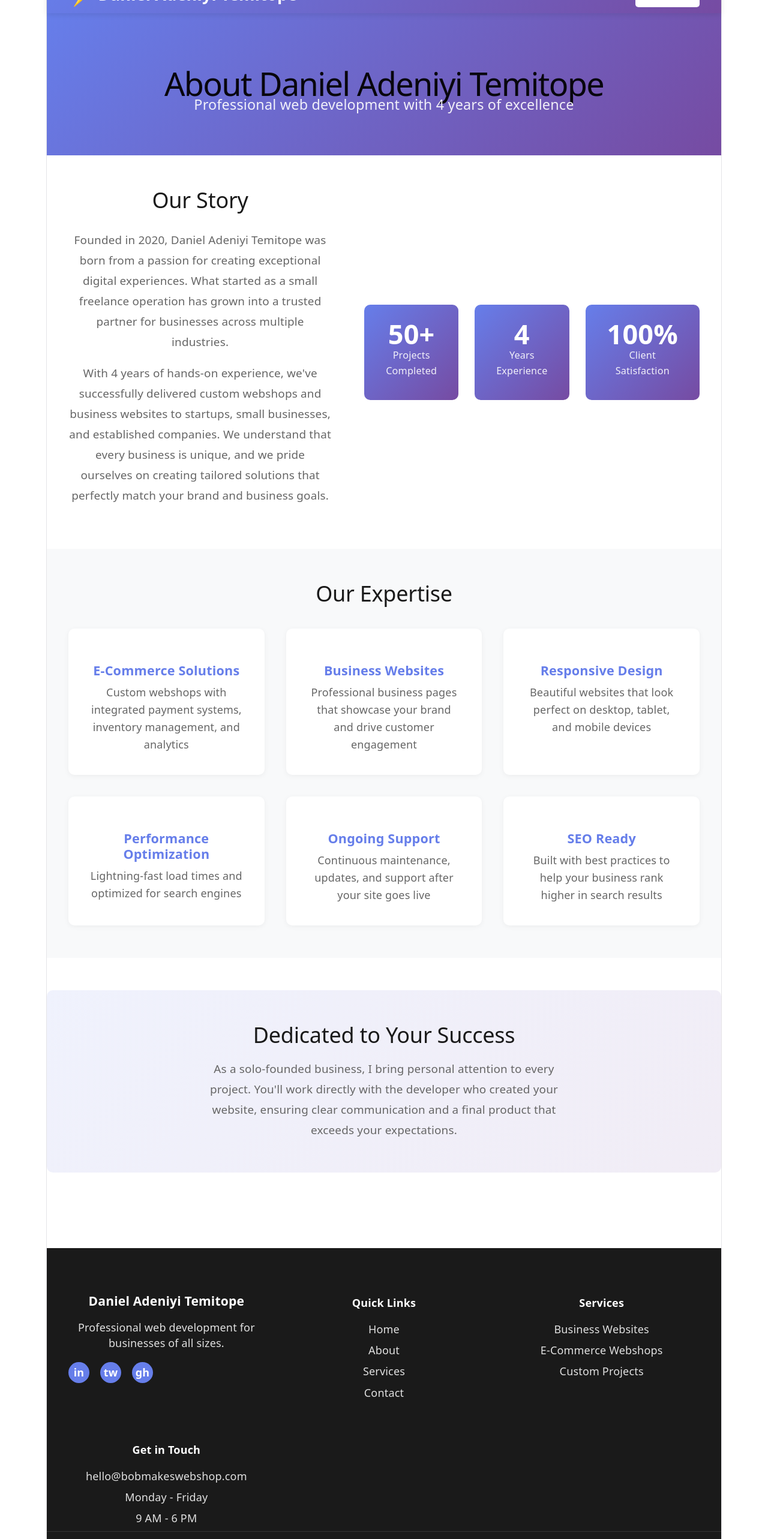
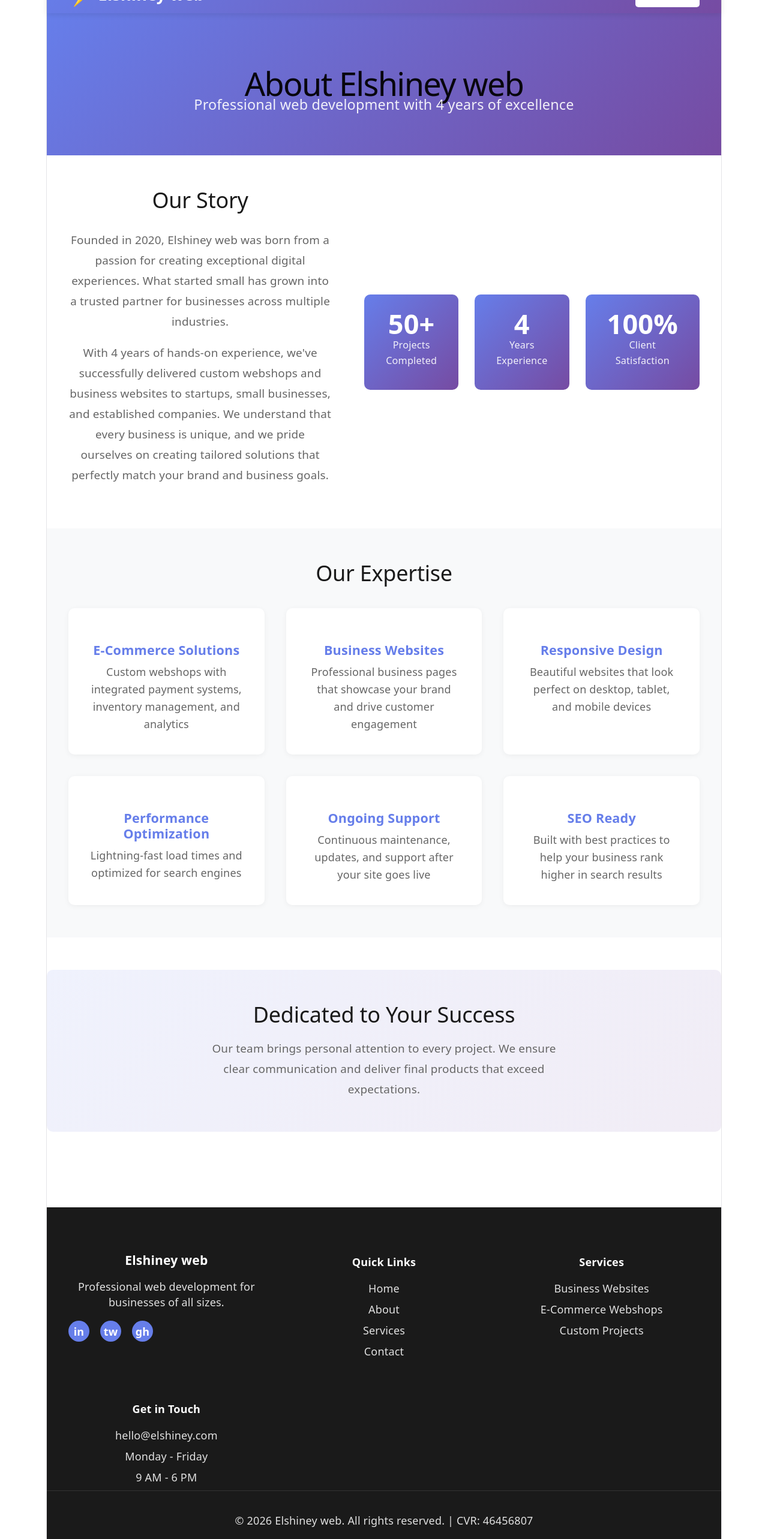
Before and after one commit to Teameams/Iggy, a React (Vite) app: page /about in a window 1280 px wide. Shown: the part 40-2606 px from the top of the page at 60% size. Built offline with nearby package versions, Linux system fonts and the light colour scheme.

Commit message:
update website

```diff
--- a/src/components/Footer.jsx
+++ b/src/components/Footer.jsx
@@ -8,7 +8,7 @@ function Footer() {
     <footer className="footer">
       <div className="footer-content">
         <div className="footer-section">
-          <h3>Daniel Adeniyi Temitope</h3>
+          <h3>Elshiney web</h3>
           <p>Professional web development for businesses of all sizes.</p>
           <div className="social-links">
             <a href="#" title="LinkedIn">in</a>
@@ -39,7 +39,7 @@ function Footer() {
         <div className="footer-section">
           <h4>Get in Touch</h4>
           <ul>
-            <li><a href="mailto:hello@bobmakeswebshop.com">hello@bobmakeswebshop.com</a></li>
+            <li><a href="mailto:hello@elshiney.com">hello@elshiney.com</a></li>
             <li>Monday - Friday</li>
             <li>9 AM - 6 PM</li>
           </ul>
@@ -47,7 +47,7 @@ function Footer() {
       </div>
 
       <div className="footer-bottom">
-        <p>&copy; {currentYear} Daniel Adeniyi Temitope. All rights reserved. | CVR: 44384302</p>
+        <p>&copy; {currentYear} Elshiney web. All rights reserved. | CVR: 46456807</p>
         <div className="footer-links">
           <a href="#">Privacy Policy</a>
           <a href="#">Terms of Service</a>
--- a/src/components/Navigation.jsx
+++ b/src/components/Navigation.jsx
@@ -6,7 +6,7 @@ function Navigation() {
     <nav className="navbar">
       <div className="nav-container">
         <Link to="/" className="nav-logo">
-          <span className="logo-icon">⚡</span> Daniel Adeniyi Temitope
+          <span className="logo-icon">⚡</span> Elshiney web
         </Link>
         <ul className="nav-menu">
           <li className="nav-item">
--- a/src/pages/About.jsx
+++ b/src/pages/About.jsx
@@ -4,7 +4,7 @@ function About() {
   return (
     <div className="about">
       <section className="about-hero">
-        <h1>About Daniel Adeniyi Temitope</h1>
+        <h1>About Elshiney web</h1>
         <p className="lead">Professional web development with 4 years of excellence</p>
       </section>
 
@@ -13,8 +13,8 @@ function About() {
           <div className="about-text">
             <h2>Our Story</h2>
             <p>
-              Founded in 2020, Daniel Adeniyi Temitope was born from a passion for creating exceptional digital experiences.
-              What started as a small freelance operation has grown into a trusted partner for businesses across multiple industries.
+              Founded in 2020, Elshiney web was born from a passion for creating exceptional digital experiences.
+              What started small has grown into a trusted partner for businesses across multiple industries.
             </p>
             <p>
               With 4 years of hands-on experience, we've successfully delivered custom webshops and business websites
@@ -73,9 +73,8 @@ function About() {
       <section className="team-intro">
         <h2>Dedicated to Your Success</h2>
         <p>
-          As a solo-founded business, I bring personal attention to every project.
-          You'll work directly with the developer who created your website, ensuring clear communication
-          and a final product that exceeds your expectations.
+          Our team brings personal attention to every project.
+          We ensure clear communication and deliver final products that exceed expectations.
         </p>
       </section>
     </div>
--- a/src/pages/Contact.jsx
+++ b/src/pages/Contact.jsx
@@ -44,7 +44,7 @@ function Contact() {
         <div className="contact-info">
           <div className="info-block">
             <h3>📧 Email</h3>
-            <p>hello@bobmakeswebshop.com</p>
+            <p>hello@elshiney.com</p>
             <p className="description">
               We typically respond within 24 hours
             </p>
@@ -60,8 +60,8 @@ function Contact() {
 
           <div className="info-block">
             <h3>🏢 Company</h3>
-            <p>Daniel Adeniyi Temitope</p>
-            <p className="description">CVR: 44384302</p>
+            <p>Elshiney web</p>
+            <p className="description">CVR: 46456807</p>
           </div>
 
           <div className="info-block">
--- a/src/pages/Home.jsx
+++ b/src/pages/Home.jsx
@@ -43,7 +43,7 @@ function Home() {
       </section>
 
       <section className="why-choose">
-        <h2>Why Choose Daniel Adeniyi Temitope?</h2>
+        <h2>Why Choose Elshiney web?</h2>
         <div className="features">
           <div className="feature">
             <h4>4 Years of Experience</h4>
```
